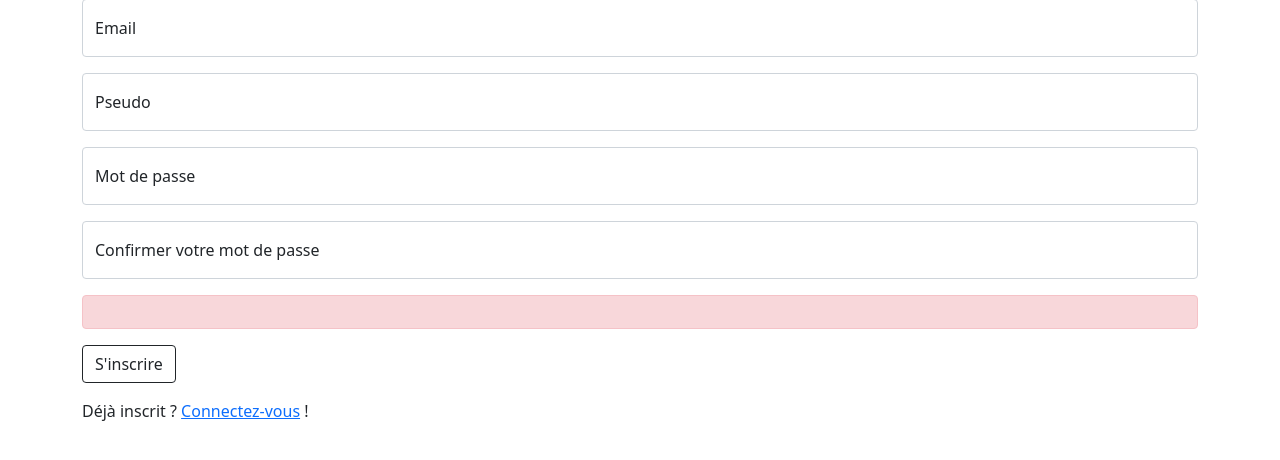
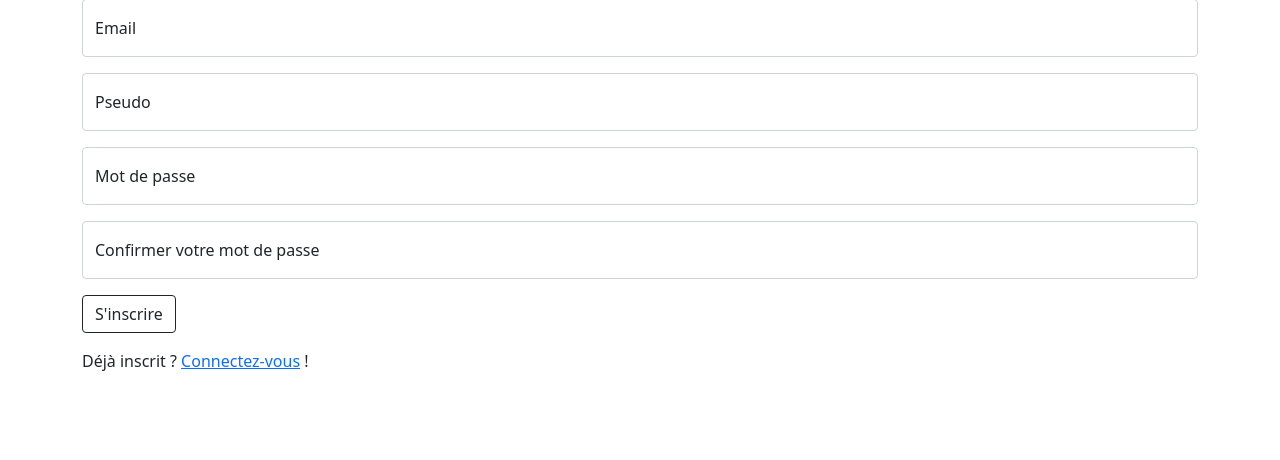
Before and after one commit to Mxtsxw/MyAnimeSongs, a Flask app: page /register in a window 1280 px wide. Shown: the part 73-533 px from the top of the page. Run offline with Flask 2, Linux system fonts and the light colour scheme.

Commit message:
modifiaction du traitement des erreurs

```diff
--- a/website/templates/register.html
+++ b/website/templates/register.html
@@ -73,14 +73,6 @@
 
             </div>
 
-            {% if not valid %}
-
-            <div class="alert alert-danger" role="alert">
-                {{ error_message }}
-            </div>
-
-            {% endif %}
-
             <div class="mb-3">
                 {{ form.submit(class_="btn btn-outline-dark") }}
             </div>
```
